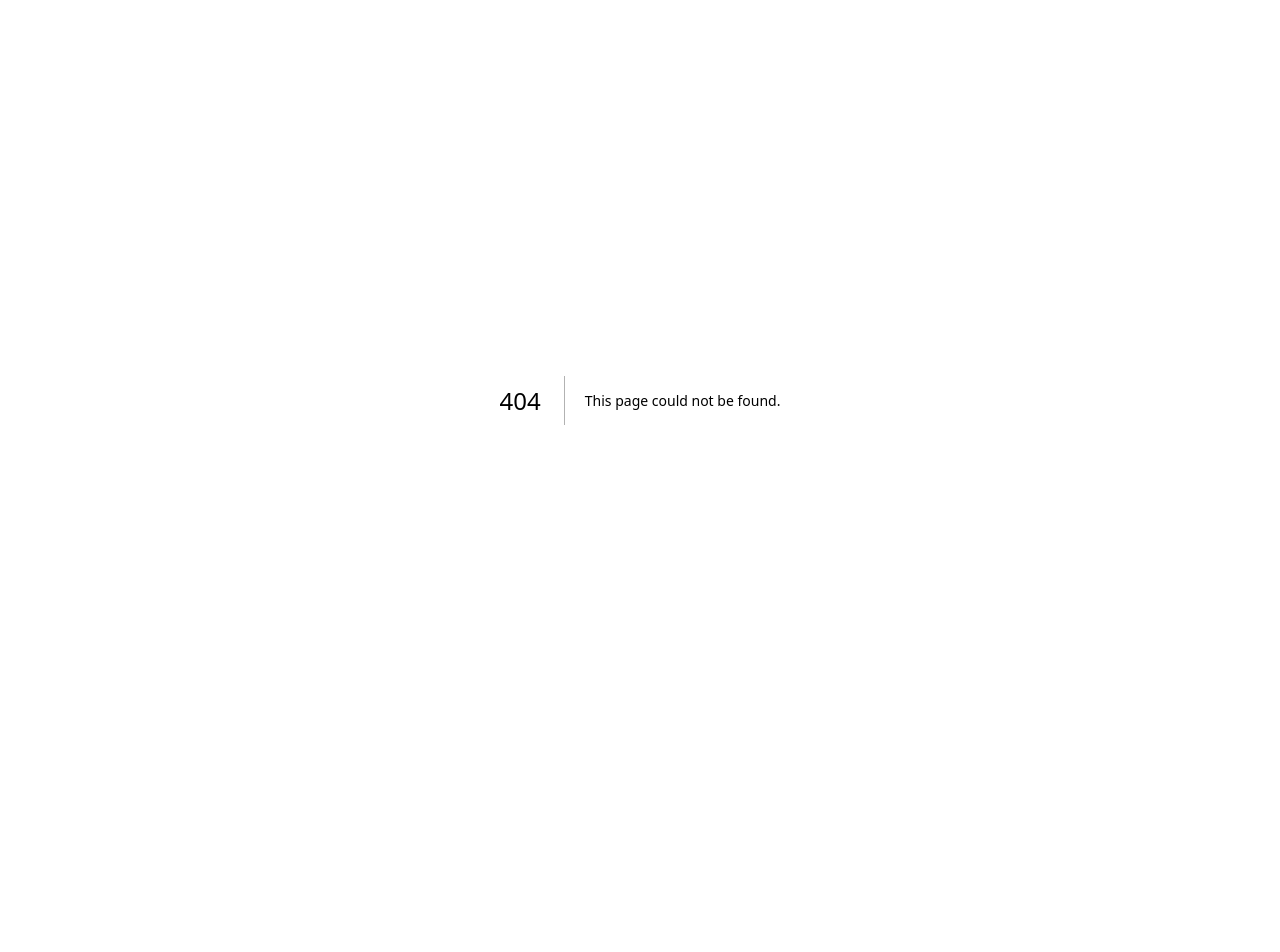
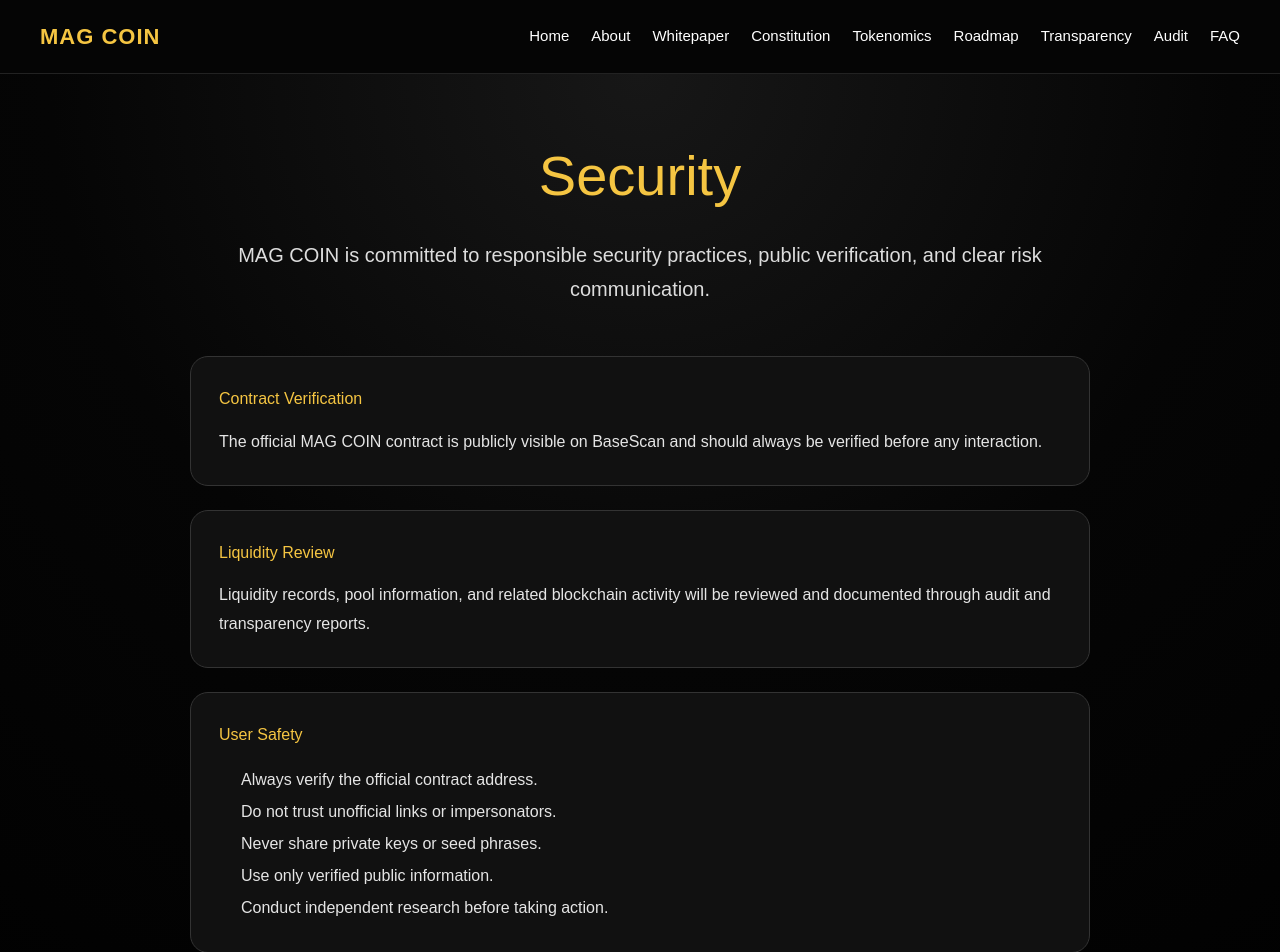
Before and after one commit to MAGZOWN/mag-coin-website, a Next.js app: page /security in a window 1280 px wide. Before the commit this address had no page. Shown: the top 952 px of the page. Before the commit the page ends 800 px from the top, so only its background shows below. Built offline with nearby package versions, Linux system fonts and the light colour scheme.

Commit message:
Add Security page

```diff
--- /dev/null
+++ b/app/security/page.tsx
@@ -0,0 +1,103 @@
+import type { CSSProperties } from "react";
+import Navbar from "../components/Navbar";
+import Footer from "../components/Footer";
+
+export default function Security() {
+  return (
+    <>
+      <Navbar />
+
+      <main style={styles.main}>
+        <section style={styles.container}>
+          <h1 style={styles.title}>Security</h1>
+
+          <p style={styles.subtitle}>
+            MAG COIN is committed to responsible security practices, public verification,
+            and clear risk communication.
+          </p>
+
+          <div style={styles.card}>
+            <h2 style={styles.heading}>Contract Verification</h2>
+            <p>
+              The official MAG COIN contract is publicly visible on BaseScan and should
+              always be verified before any interaction.
+            </p>
+          </div>
+
+          <div style={styles.card}>
+            <h2 style={styles.heading}>Liquidity Review</h2>
+            <p>
+              Liquidity records, pool information, and related blockchain activity will be
+              reviewed and documented through audit and transparency reports.
+            </p>
+          </div>
+
+          <div style={styles.card}>
+            <h2 style={styles.heading}>User Safety</h2>
+            <ul style={styles.list}>
+              <li>Always verify the official contract address.</li>
+              <li>Do not trust unofficial links or impersonators.</li>
+              <li>Never share private keys or seed phrases.</li>
+              <li>Use only verified public information.</li>
+              <li>Conduct independent research before taking action.</li>
+            </ul>
+          </div>
+
+          <div style={styles.card}>
+            <h2 style={styles.heading}>Security Disclaimer</h2>
+            <p>
+              Security documentation improves transparency but does not remove blockchain
+              risk. Users remain responsible for their own decisions and wallet safety.
+            </p>
+          </div>
+        </section>
+      </main>
+
+      <Footer />
+    </>
+  );
+}
+
+const styles: Record<string, CSSProperties> = {
+  main: {
+    minHeight: "100vh",
+    background: "radial-gradient(circle at top,#171717 0%,#050505 45%,#000000 100%)",
+    color: "#fff",
+    padding: "60px 24px",
+    fontFamily: "Arial,sans-serif",
+  },
+  container: {
+    maxWidth: "900px",
+    margin: "0 auto",
+  },
+  title: {
+    color: "#f5c542",
+    fontSize: "56px",
+    textAlign: "center",
+    marginBottom: "20px",
+  },
+  subtitle: {
+    textAlign: "center",
+    color: "#ddd",
+    fontSize: "20px",
+    lineHeight: "1.7",
+    marginBottom: "50px",
+  },
+  card: {
+    background: "#111",
+    border: "1px solid #333",
+    borderRadius: "18px",
+    padding: "28px",
+    marginBottom: "24px",
+    color: "#e5e5e5",
+    lineHeight: "1.8",
+  },
+  heading: {
+    color: "#f5c542",
+    marginBottom: "14px",
+  },
+  list: {
+    paddingLeft: "22px",
+    lineHeight: "2",
+  },
+};
```
